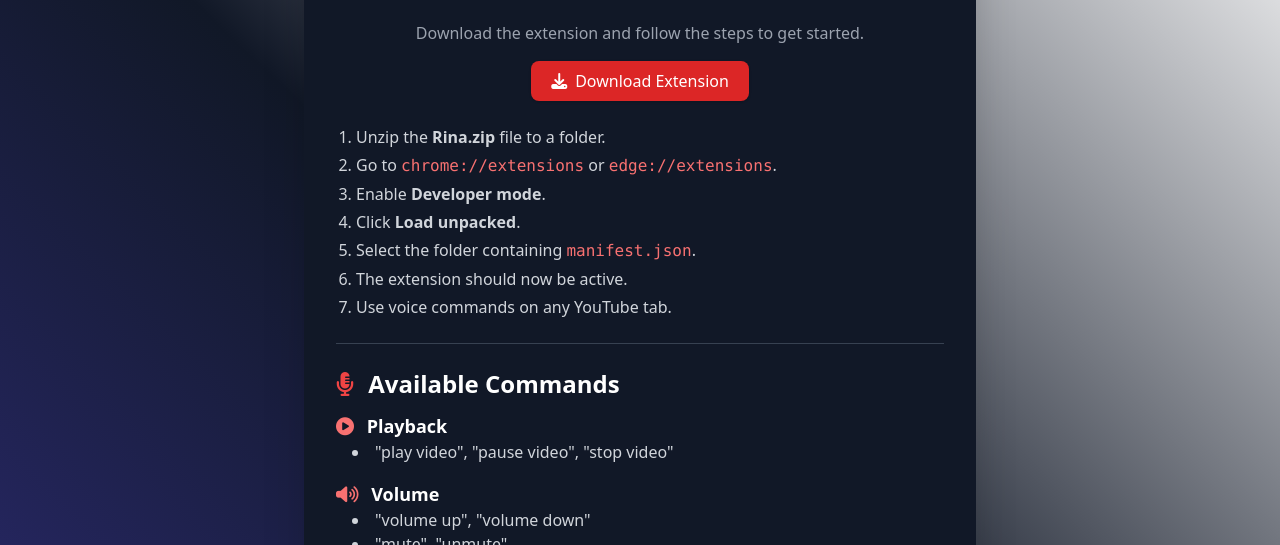
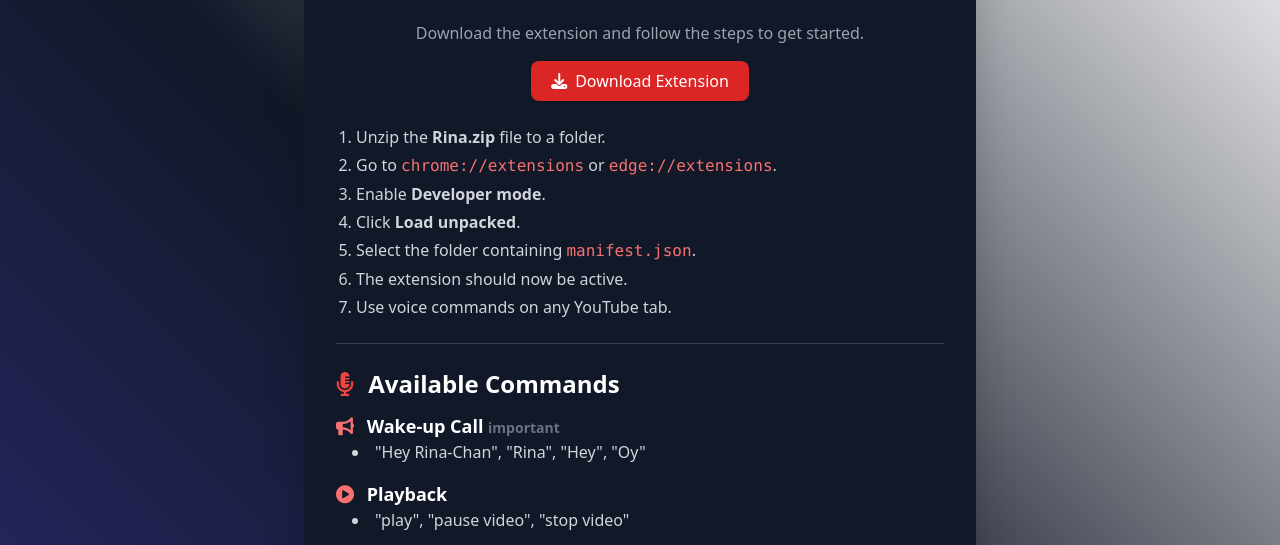
Before and after one commit to wakamonoo/Rina, a browser extension: page index.html in a window 1280 px wide. Shown: the part 183-728 px from the top of the page. Drawn offline with nearby package versions, Linux system fonts and the light colour scheme.

Commit message:
Update index.html

```diff
--- a/index.html
+++ b/index.html
@@ -78,10 +78,18 @@
         <div class="space-y-4 text-gray-300">
           <div>
             <h3 class="font-semibold text-lg text-white">
+              <i class="fas fa-bullhorn text-red-400 mr-2"></i> Wake-up Call <span class="text-gray-500 text-sm">important</span>
+            </h3>
+            <ul class="list-disc list-inside pl-4">
+              <li>"Hey Rina-Chan", "Rina", "Hey", "Oy"</li>
+            </ul>
+          </div>
+          <div>
+            <h3 class="font-semibold text-lg text-white">
               <i class="fas fa-play-circle text-red-400 mr-2"></i> Playback
             </h3>
             <ul class="list-disc list-inside pl-4">
-              <li>"play video", "pause video", "stop video"</li>
+              <li>"play", "pause video", "stop video"</li>
             </ul>
           </div>
 
```
